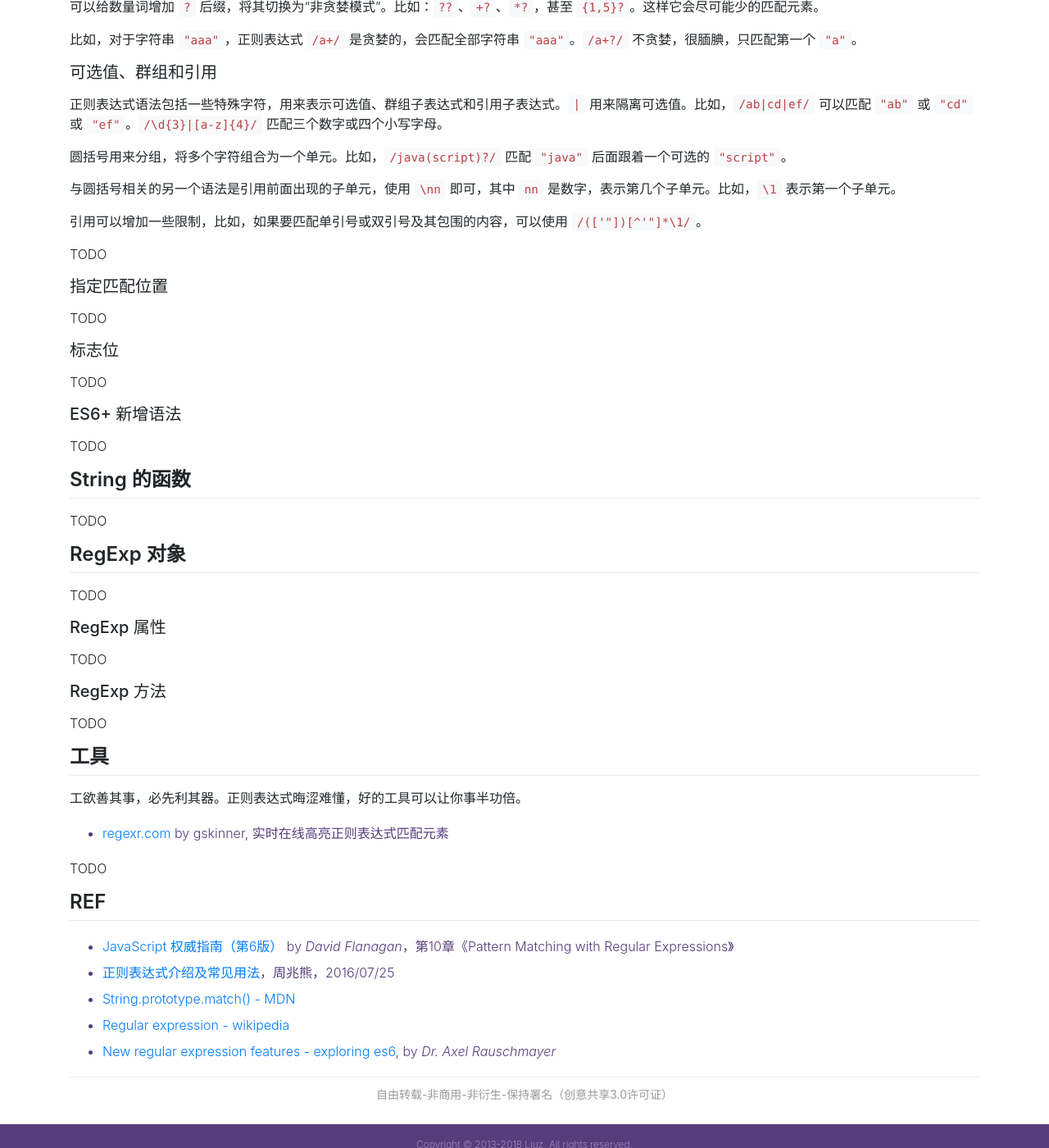
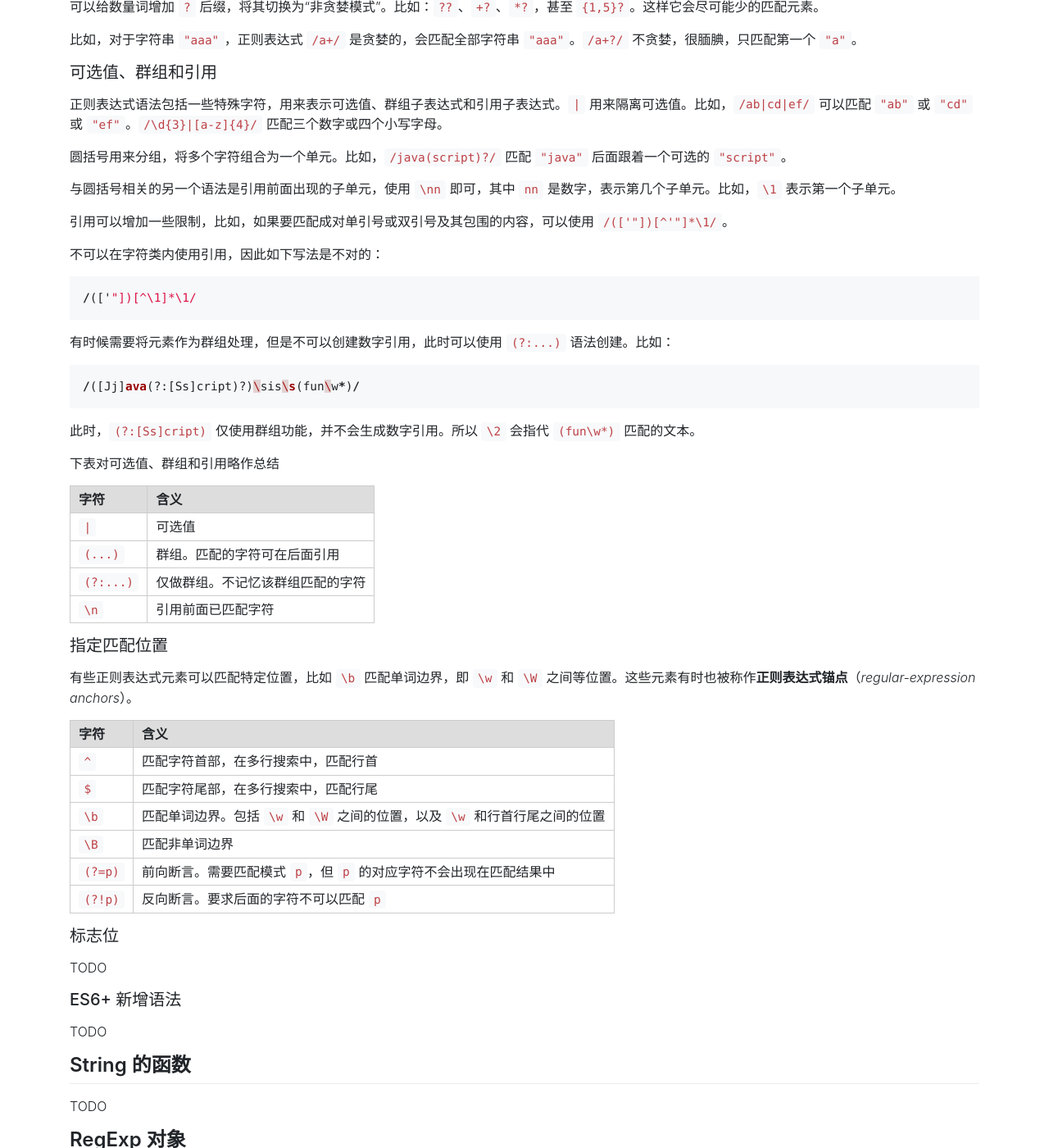
Before and after one commit to liuzhuan/liuzhuan.github.io, a Jekyll site: the page built from _posts/2018-01-03-js-regexp-usage.md, in a window 1280 px wide and 1400 px high, scrolled down 2009 px. Shown: the whole window at 82% size. Built offline with Jekyll 4.4.1, drawn with Linux system fonts in a browser that asks for light colours; nearby versions of some CDN libraries; comment, search, counter and statistics services are not loaded.

Commit message:
adding more regular expressions

````diff
--- a/_posts/2018-01-03-js-regexp-usage.md
+++ b/_posts/2018-01-03-js-regexp-usage.md
@@ -86,13 +86,43 @@ a3 === a4
 
 与圆括号相关的另一个语法是引用前面出现的子单元，使用 `\nn` 即可，其中 `nn` 是数字，表示第几个子单元。比如，`\1` 表示第一个子单元。
 
-引用可以增加一些限制，比如，如果要匹配单引号或双引号及其包围的内容，可以使用 `/(['"])[^'"]*\1/`。
+引用可以增加一些限制，比如，如果要匹配成对单引号或双引号及其包围的内容，可以使用 `/(['"])[^'"]*\1/`。
 
-TODO
+不可以在字符类内使用引用，因此如下写法是不对的：
+
+```js
+/(['"])[^\1]*\1/
+```
+
+有时候需要将元素作为群组处理，但是不可以创建数字引用，此时可以使用 `(?:...)` 语法创建。比如：
+
+```js
+/([Jj]ava(?:[Ss]cript)?)\sis\s(fun\w*)/
+```
+
+此时，`(?:[Ss]cript)` 仅使用群组功能，并不会生成数字引用。所以 `\2` 会指代 `(fun\w*)` 匹配的文本。
+
+下表对可选值、群组和引用略作总结
+
+| 字符       | 含义                        |
+| --------- | --------------------------- |
+| `|`       | 可选值                       |
+| `(...)`   | 群组。匹配的字符可在后面引用    |
+| `(?:...)` | 仅做群组。不记忆该群组匹配的字符 |
+| `\n`      | 引用前面已匹配字符             |
 
 ### 指定匹配位置
 
-TODO
+有些正则表达式元素可以匹配特定位置，比如 `\b` 匹配单词边界，即 `\w` 和 `\W` 之间等位置。这些元素有时也被称作**正则表达式锚点**（*regular-expression anchors*）。
+
+| 字符     | 含义                                                             |
+| ------- | ---------------------------------------------------------------- |
+| `^`     | 匹配字符首部，在多行搜索中，匹配行首                                   |
+| `$`     | 匹配字符尾部，在多行搜索中，匹配行尾                                   |
+| `\b`    | 匹配单词边界。包括 `\w` 和 `\W` 之间的位置，以及 `\w` 和行首行尾之间的位置 |
+| `\B`    | 匹配非单词边界                                                      |
+| `(?=p)` | 前向断言。需要匹配模式 `p`，但 `p` 的对应字符不会出现在匹配结果中          |
+| `(?!p)` | 反向断言。要求后面的字符不可以匹配 `p`                                 |
 
 ### 标志位
 
````
